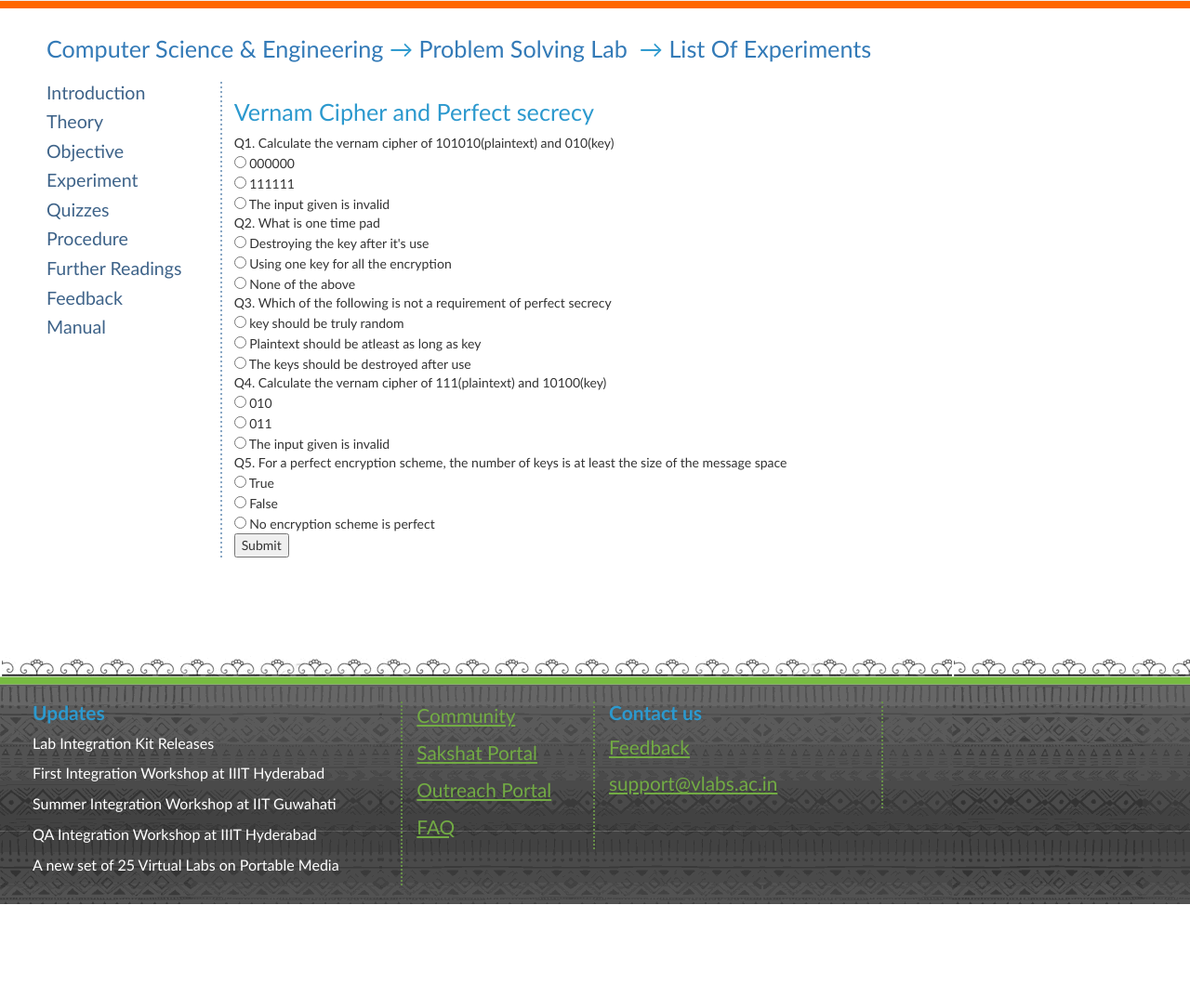
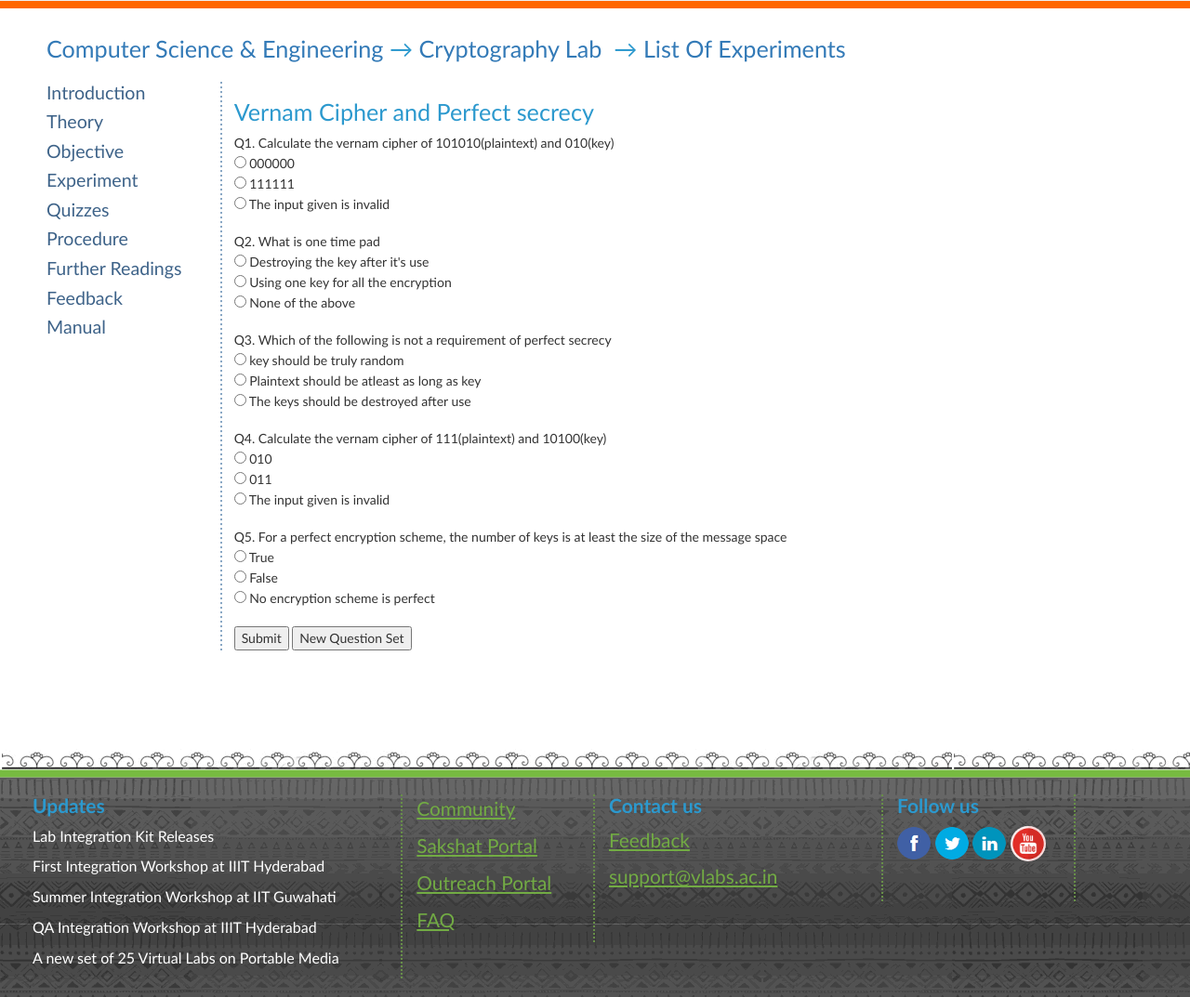
Before and after one commit to jasshan29goel/oneTimePadWebApp, a Flask app: page /Quizzes.html in a window 1280 px wide. Shown: the part 92-1165 px from the top of the page at 93% size. Before the commit the page ends 1065 px from the top, so only its background shows below. Run offline with Flask 2, Linux system fonts and the light colour scheme; data comes from the database, SQL or seed files in the repository; some libraries are stand-ins or nearby versions.

Commit message:
Added refresh question button in Quiz and Follow us link in footer

```diff
--- a/templates/Quizzes.html
+++ b/templates/Quizzes.html
@@ -8,6 +8,7 @@
 		<br/>	<input type="radio" name="Q1" value="3"> {{ Question1.Option3 }}
 	</form>
 </div>
+<br>
 <div>
 	<form id="Q-2">
 		Q2. {{ Question2.Question }}
@@ -16,6 +17,7 @@
 		<br/>	<input type="radio" name="Q2" value="3"> {{ Question2.Option3 }}
 	</form>
 </div>
+<br>
 <div>
 	<form id="Q-3">
 		Q3. {{ Question3.Question }}
@@ -24,6 +26,7 @@
 		<br/>	<input type="radio" name="Q3" value="3"> {{ Question3.Option3 }}
 	</form>
 </div>
+<br>
 <div>
 	<form id="Q-4">
 		Q4. {{ Question4.Question }}
@@ -32,6 +35,7 @@
 		<br/>	<input type="radio" name="Q4" value="3"> {{ Question4.Option3 }}
 	</form>
 </div>
+<br>
 <div>
 	<form id="Q-5">
 		Q5. {{ Question5.Question }}
@@ -39,8 +43,9 @@
 		<br/>	<input type="radio" name="Q5" value="2"> {{ Question5.Option2 }}
 		<br/>	<input type="radio" name="Q5" value="3"> {{ Question5.Option3 }}
 	</form>
-
+<br>
 	<button   id="Submit" >Submit</button>
+	<button   id="Reset" >New Question Set</button>
 
 </div>
 
@@ -53,7 +58,6 @@
 <script src="{{ url_for('static', filename='js/jquery.js') }}"></script>
 
 <script type="text/javascript">
-	// $('#Q-1').on('change', function() {
 		$("#Submit").click(function(event){
 			if ($('input[name=Q1]:checked', '#Q-1').val()) {
 				A1 = $('input[name=Q1]:checked', '#Q-1').val();
@@ -106,5 +110,8 @@
 			});
 			event.preventDefault();
 		});
+		$("#Reset").click(function(event){
+			location.reload();
+		});
 	</script>
 	{% endblock content %}
--- a/templates/index.html
+++ b/templates/index.html
@@ -95,7 +95,7 @@
 					<a href="http://www.vlab.co.in/broad-area-computer-science-and-engineering" 		class="sidebar-a" >Computer Science & Engineering
 					</a> &rarr;
 
-					<a href="http://ps-iiith.vlabs.ac.in/" class="sidebar-a" >Problem Solving Lab
+					<a href="http://cse29-iiith.vlabs.ac.in/" class="sidebar-a" >Cryptography Lab
 					</a>&nbsp&rarr;
 
 					<a href="http://ps-iiith.vlabs.ac.in/List%20of%20experiments.html?domain=Computer%20Science" class="sidebar-a" >List Of Experiments
@@ -199,19 +199,19 @@
 
 			</div>
 
-			<!-- <div class="col-md-2 border-right-green-dotted" >
+			<div class="col-md-2 border-right-green-dotted" >
 
 				<h2 class="text-h2-lightblue-small" style="font-weight: bold;margin-top: 0px;"> Follow us</h2>
 
-				<p><a href="https://www.facebook.com/pages/Virtual-Labs-IIT-Delhi/301510159983871" class="text-a-lightgreen nounderline"   target="_blank"> <img src="{{ url_for('static', filename='images/fb.png') }}"  style="border-radius: 50%;"/> </a></p>
+				<p><a href="https://www.facebook.com/pages/Virtual-Labs-IIT-Delhi/301510159983871" class="text-a-lightgreen nounderline"   target="_blank"> <img src="{{ url_for('static', filename='images/social/fb.png') }}"  style="border-radius: 50%;"/> </a>
 
-				<p><a href="https://twitter.com/TheVirtualLabs" class="text-a-lightgreen nounderline"   target="_blank"> <img src="{{ url_for('static', filename='images/twitter.png') }}"  style="border-radius: 50%;"/></a></p>
+				<a href="https://twitter.com/TheVirtualLabs" class="text-a-lightgreen nounderline"   target="_blank"> <img src="{{ url_for('static', filename='images/social/twitter.png') }}"  style="border-radius: 50%;"/></a>
 
-				<p><a href="http://linkedin.com" class="text-a-lightgreen nounderline"  target="_blank" > <img src="{{ url_for('static', filename='images/linkedin.png') }}" style="border-radius: 50%;" /></a></p>
+				<a href="http://linkedin.com" class="text-a-lightgreen nounderline"  target="_blank" > <img src="{{ url_for('static', filename='images/social/linkedin.png') }}" style="border-radius: 50%;" /></a>
 
-				<p><a href="https://www.youtube.com/watch?v=mVBYNXLaDdg" class="text-a-lightgreen nounderline" target="_blank" > <img src="{{ url_for('static', filename='images/youtube.png') }}" style="border-radius: 50%; width: 38px; height: 38px" /></a></p>
+				<a href="https://www.youtube.com/watch?v=mVBYNXLaDdg" class="text-a-lightgreen nounderline" target="_blank" > <img src="{{ url_for('static', filename='images/social/youtube.png') }}" style="border-radius: 50%; width: 38px; height: 38px" /></a></p>
 
-			</div> -->
+			</div>
 
 		</div>
 
```
Also changed, not shown: static/images/social/youtube.png (added). Lines whose indentation alone changed are shown as unchanged.
